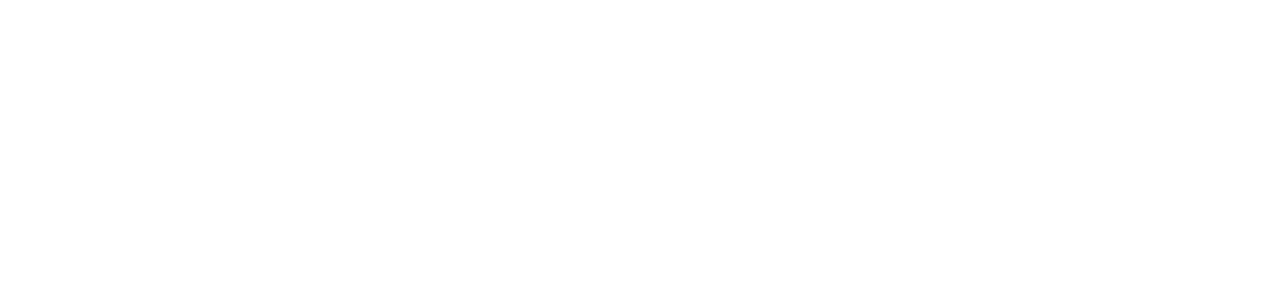
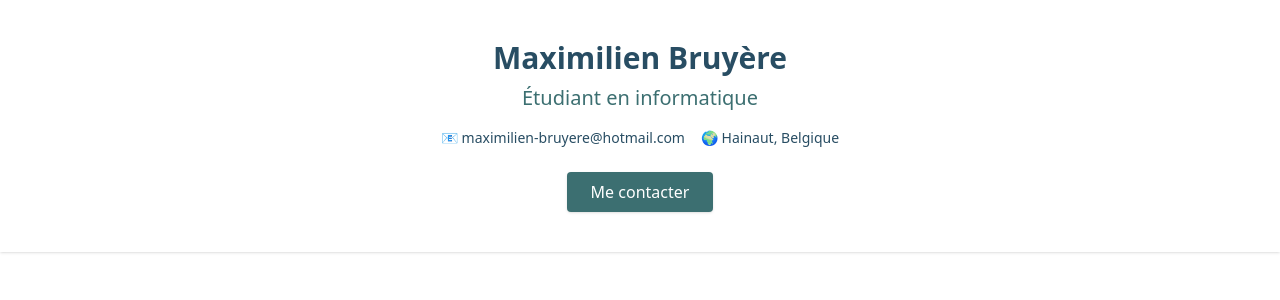
Before and after one commit to maximilien-bruyere/curriculum-vitae, a React (Vite) app: page / in a window 1280 px wide. Shown: the top 300 px of the page. Built offline with nearby package versions, Linux system fonts and the light colour scheme.

Commit message:
feat: update header with informations

```diff
--- a/src/pages/header/Header.tsx
+++ b/src/pages/header/Header.tsx
@@ -1,8 +1,21 @@
+import { useTranslation } from "react-i18next";
+import Button from "./button/Button";
+
 const Header = () => {
-    return (
-        <>
-        </>
-    )
-}
+  const { t } = useTranslation();
+  return (
+    <header className="bg-background text-text p-10 shadow mb-8">
+      <div className="max-w-3xl mx-auto text-center">
+        <h1 className="text-3xl font-bold mb-2">{t("name")}</h1>
+        <h2 className="text-accent text-xl mb-4">{t("student")}</h2>
+        <div className="flex flex-col sm:flex-row justify-center items-center gap-4 text-text text-sm">
+          <span>📧 {t("email")}</span>
+          <span>🌍 {t("place")}</span>
+        </div>
+        <Button>{t("contact")}</Button>
+      </div>
+    </header>
+  );
+};
 
 export default Header;
--- /dev/null
+++ b/src/pages/header/button/Button.tsx
@@ -0,0 +1,27 @@
+import type { ReactNode, MouseEventHandler } from "react";
+
+interface ButtonProps {
+  children: ReactNode;
+  onClick?: MouseEventHandler<HTMLButtonElement>;
+  type?: "button" | "submit" | "reset";
+  className?: string;
+}
+
+const Button = ({
+  children,
+  onClick,
+  type = "button",
+  className = "",
+}: ButtonProps) => {
+  return (
+    <button
+      type={type}
+      onClick={onClick}
+      className={`mt-6 bg-accent text-background px-6 py-2 rounded shadow hover:bg-danger transition hover:cursor-pointer ${className}`}
+    >
+      {children}
+    </button>
+  );
+};
+
+export default Button;
```
